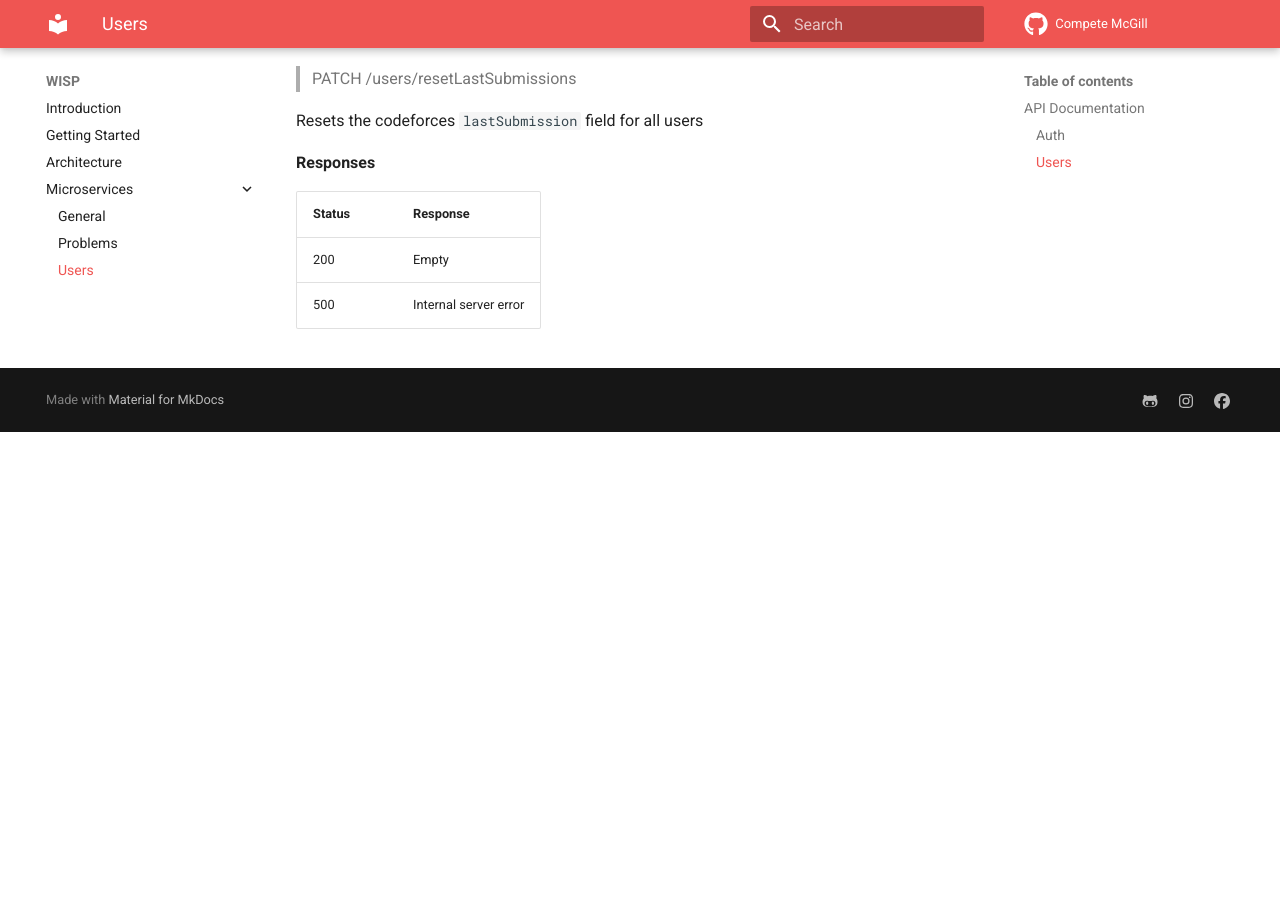
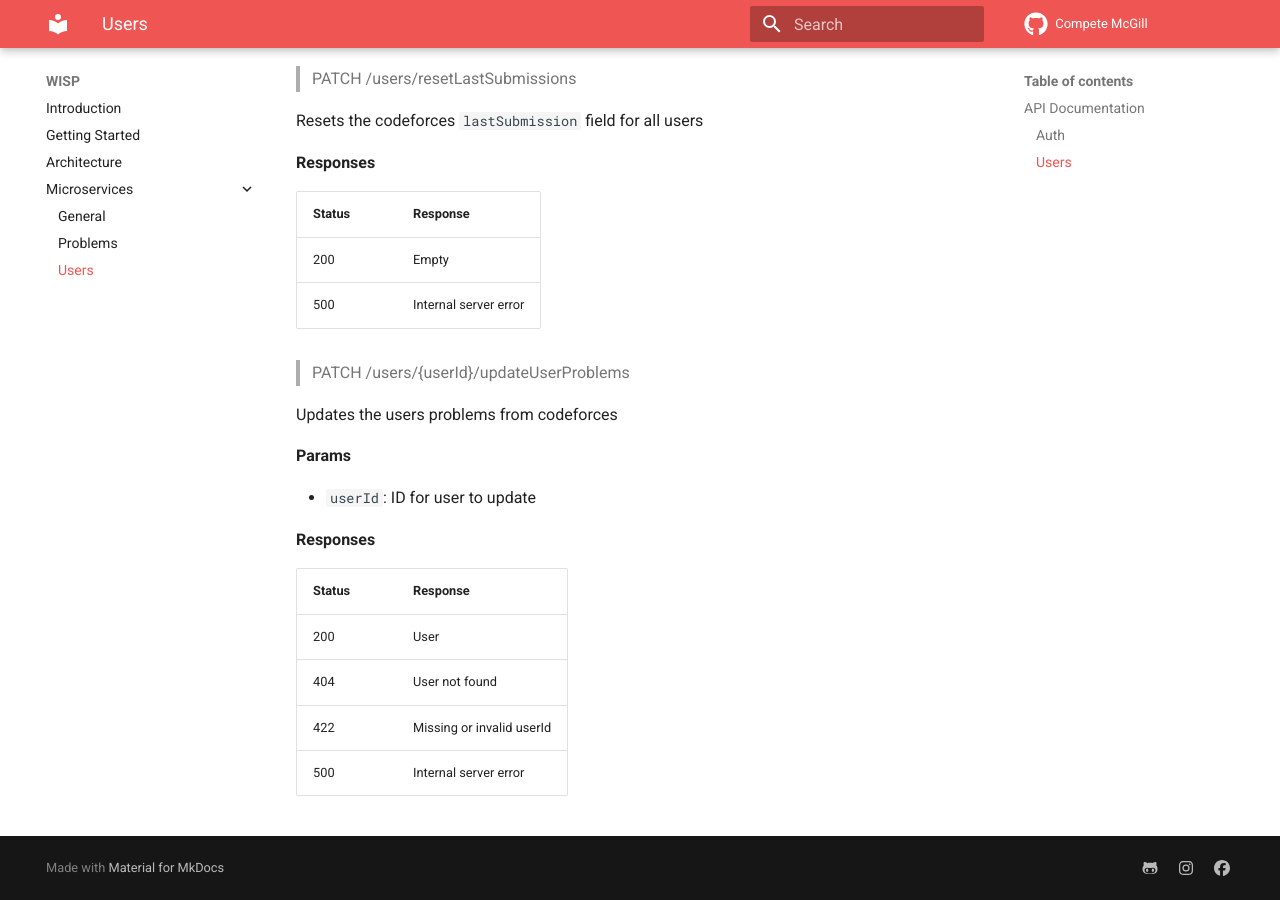
Before and after one commit to competemcgill/wisp, an MkDocs documentation site: the page built from docs/microservices/users.md, in a window 1280 px wide and 900 px high, scrolled down 5762 px. Built offline with MkDocs 1.6.1 and Material for MkDocs 9.7.7, drawn with Linux system fonts in a browser that asks for light colours; before the commit the page ends 6194 px from its top, so only the background shows below that.

Commit message:
add updateUserProblems route information

```diff
--- a/docs/microservices/users.md
+++ b/docs/microservices/users.md
@@ -237,3 +237,20 @@ Resets the codeforces `lastSubmission` field for all users
 | --- | --- |
 | 200 | Empty |
 | 500 | Internal server error |
+
+> PATCH /users/{userId}/updateUserProblems
+
+Updates the users problems from codeforces
+
+**Params**
+
+* `userId`: ID for user to update
+
+**Responses**
+
+| Status | Response |
+| --- | --- |
+| 200 | User |
+| 404 | User not found |
+| 422 | Missing or invalid userId |
+| 500 | Internal server error |
```
